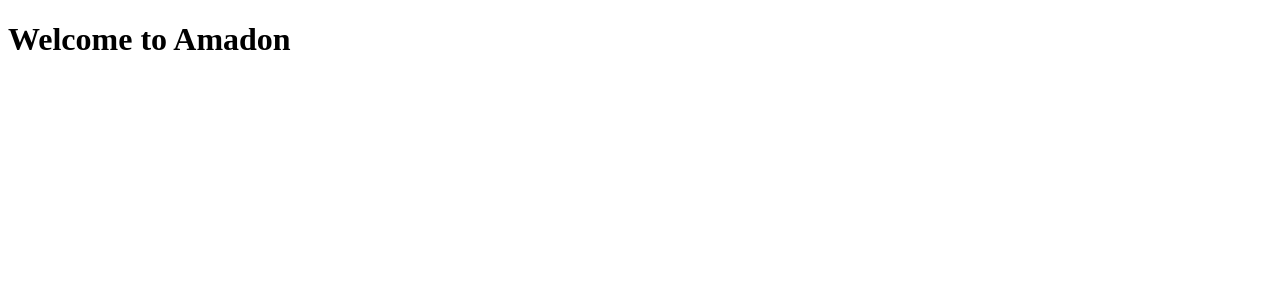
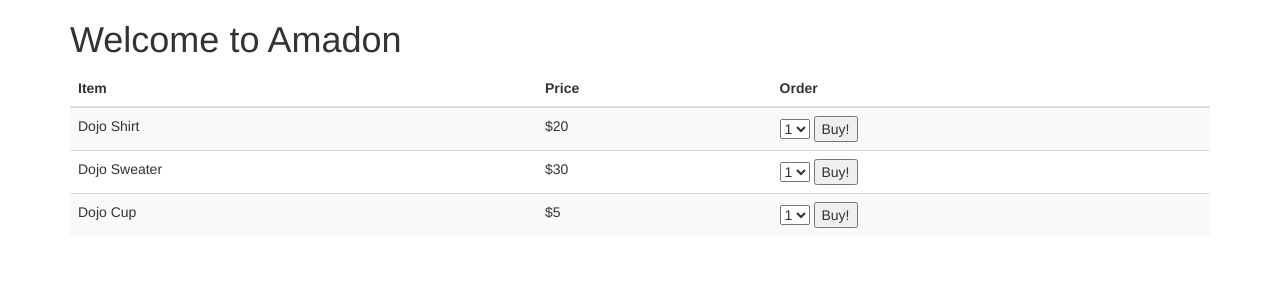
Before and after one commit to chenjimmym/Django_Practice-Amadon, a Django app: template apps/shop/templates/shop/index.html in a window 1280 px wide. Shown: the top 300 px of the page. Run offline with Django 3.2, Linux system fonts and the light colour scheme; the template is opened without the code that fills it, so the values that code supplies are empty; some libraries are stand-ins or nearby versions.

Commit message:
added index.html

```diff
--- a/apps/shop/templates/shop/index.html
+++ b/apps/shop/templates/shop/index.html
@@ -4,8 +4,70 @@
         <title>Amadon</title>
         <meta charset="UTF-8">
         <meta name="viewport" content="width=device-width, initial-scale=1">
+        <link rel="stylesheet" href="https://maxcdn.bootstrapcdn.com/bootstrap/3.3.7/css/bootstrap.min.css">
     </head>
     <body>
-        <h1>Welcome to Amadon</h1>
+        <div class="container">
+            <h1>Welcome to Amadon</h1>
+            <table class="table table-striped">
+                <thead>
+                    <tr>
+                        <th>Item</th>
+                        <th>Price</th>
+                        <th>Order</th>
+                    </tr>
+                </thead>
+                <tbody>
+                    <tr>
+                        <td>Dojo Shirt</td>
+                        <td>$20</td>
+                        <td>
+                            <form action="process_buy" method="post">
+                                {% csrf_token %}
+                                <select name='quantity'>
+                                <option>1</option>
+                                <option>2</option>
+                                <option>3</option>
+                                </select>
+                                <input type='hidden' name='product_id' value='1'>
+                                <input type='submit' value='Buy!'>
+                            </form>
+                        </td>
+                    </tr>
+                    <tr>
+                        <td>Dojo Sweater</td>
+                        <td>$30</td>
+                        <td>
+                            <form action="process_buy" method="post">
+                            {% csrf_token %}
+                            <select name='quantity'>
+                            <option>1</option>
+                            <option>2</option>
+                            <option>3</option>
+                            </select>
+                            <input type='hidden' name='product_id' value='2'>
+                            <input type='submit' value='Buy!'>
+                            </form>
+                        </td>
+                    </tr>
+                    <tr>
+                        <td>Dojo Cup</td>
+                        <td>$5</td>
+                        <td>
+                            <form action="process_buy" method="post">
+                                {% csrf_token %}
+                                <select name='quantity'>
+                                <option>1</option>
+                                <option>2</option>
+                                <option>3</option>
+                                </select>
+                                <input type='hidden' name='product_id' value='3'>
+                                <input type='submit' value='Buy!'>
+                            </form>
+                        </td>
+                    </tr>
+                </tbody>
+            </table>
+        </div>
     </body>
 </html>
```
